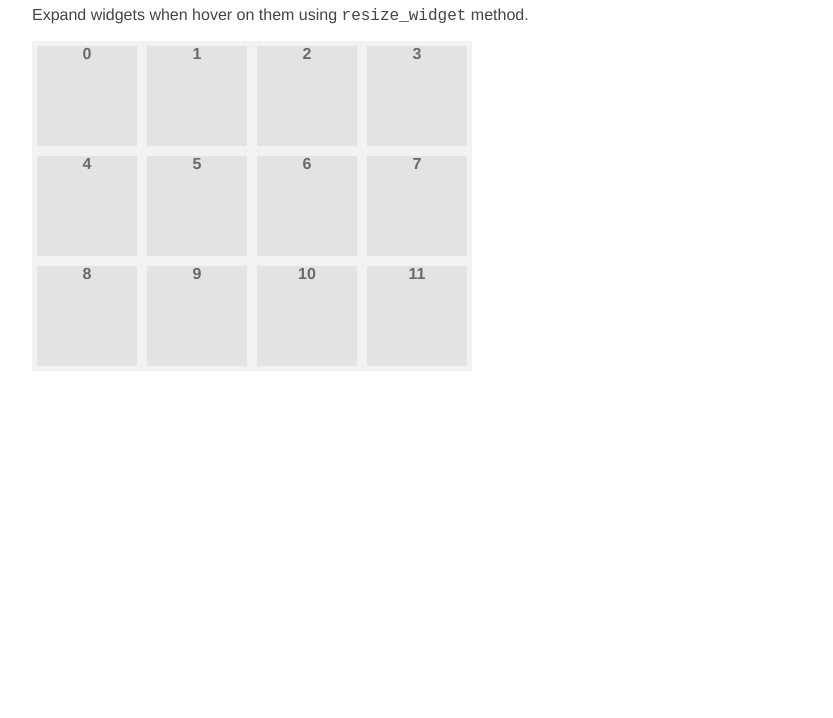
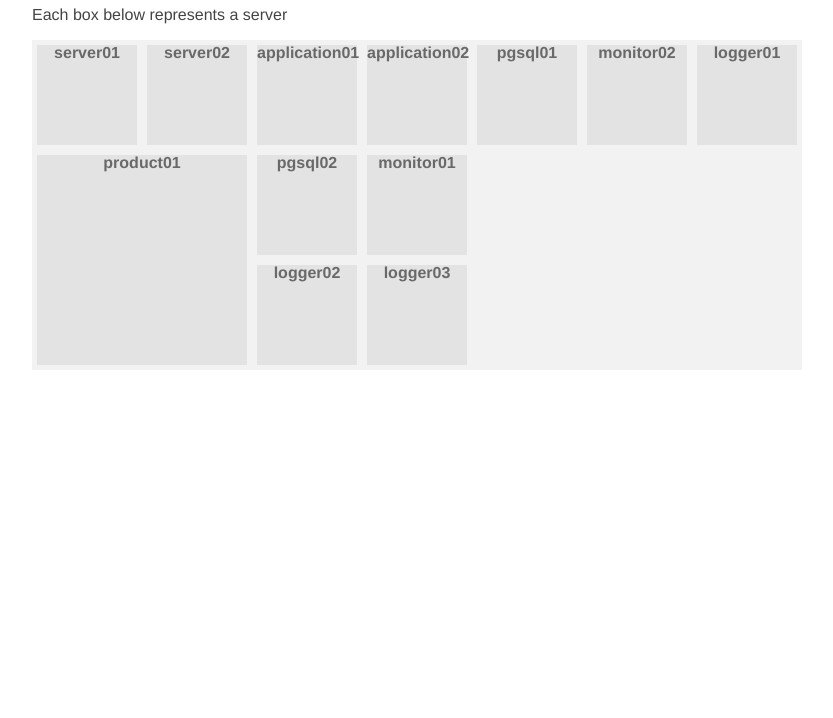
Before and after one commit to warmfusion/mosaic, a plain HTML site: page index.html in a window 1280 px wide. Shown: the part 82-800 px from the top of the page, without its empty margins (8-841 px from the left). Drawn offline with Linux system fonts and the light colour scheme.

Commit message:
Tinker Tinker

```diff
--- a/index.html
+++ b/index.html
@@ -2,31 +2,31 @@
 <!doctype html>
 <html>
 <head>
-  <title>Demo &raquo; Expandable widgets &raquo; gridster.js</title>
+  <title>ProtoType Mosaic Concept</title>
   <link rel="stylesheet" type="text/css" href="assets/jquery.gridster.min.css">
   <link rel="stylesheet" type="text/css" href="assets/demo.css">
 </head>
 
 <body>
 
-  <h1>Expandable widgets</h1>
+  <h1>Dashboard</h1>
 
-  <p>Expand widgets when hover on them using <code>resize_widget</code> method.</p>
+  <p>Each box below represents a server</p>
 
   <div class="gridster">
     <ul>
-      <li data-row="1" data-col="1" data-sizex="1" data-sizey="1">0</li>
-      <li data-row="1" data-col="2" data-sizex="1" data-sizey="1">1</li>
-      <li data-row="1" data-col="3" data-sizex="1" data-sizey="1">2</li>
-      <li data-row="1" data-col="4" data-sizex="1" data-sizey="1">3</li>
-      <li data-row="2" data-col="1" data-sizex="1" data-sizey="1">4</li>
-      <li data-row="2" data-col="2" data-sizex="1" data-sizey="1">5</li>
-      <li data-row="2" data-col="3" data-sizex="1" data-sizey="1">6</li>
-      <li data-row="2" data-col="4" data-sizex="1" data-sizey="1">7</li>
-      <li data-row="3" data-col="1" data-sizex="1" data-sizey="1">8</li>
-      <li data-row="3" data-col="2" data-sizex="1" data-sizey="1">9</li>
-      <li data-row="3" data-col="3" data-sizex="1" data-sizey="1">10</li>
-      <li data-row="3" data-col="4" data-sizex="1" data-sizey="1">11</li>
+      <li data-row="1" data-col="1" data-sizex="1" data-sizey="1">server01</li>
+      <li data-row="1" data-col="2" data-sizex="1" data-sizey="1">server02</li>
+      <li data-row="1" data-col="3" data-sizex="1" data-sizey="1">application01</li>
+      <li data-row="1" data-col="4" data-sizex="1" data-sizey="1">application02</li>
+      <li data-row="2" data-col="1" data-sizex="2" data-sizey="2">product01</li>
+      <li data-row="2" data-col="2" data-sizex="1" data-sizey="1">pgsql01</li>
+      <li data-row="2" data-col="3" data-sizex="1" data-sizey="1">pgsql02</li>
+      <li data-row="2" data-col="4" data-sizex="1" data-sizey="1">monitor01</li>
+      <li data-row="3" data-col="1" data-sizex="1" data-sizey="1">monitor02</li>
+      <li data-row="3" data-col="2" data-sizex="1" data-sizey="1">logger01</li>
+      <li data-row="3" data-col="3" data-sizex="1" data-sizey="1">logger02</li>
+      <li data-row="3" data-col="4" data-sizex="1" data-sizey="1">logger03</li>
     </ul>
   </div>
 
```
